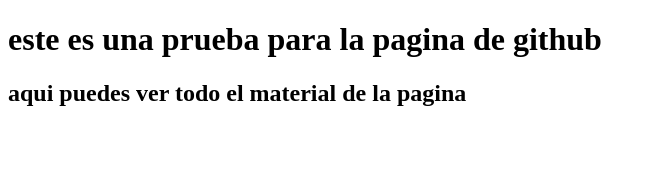
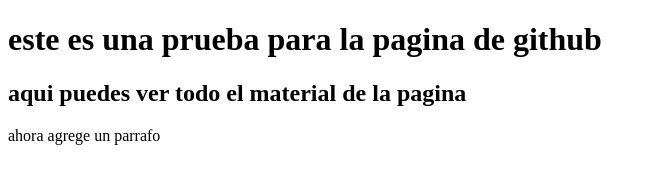
Before and after one commit to lazaroAlf/pagina-web, a plain HTML site: page index.html in a window 1280 px wide. Shown: the whole page, without its empty margins (0-656 px from the left). Drawn offline with Linux system fonts and the light colour scheme.

Commit message:
agrege un parrafo
agrege un parrafo para ver los cambios que no se han subido al sitio github

```diff
--- a/index.html
+++ b/index.html
@@ -7,5 +7,6 @@
     <body>
         <h1>este es una prueba para la pagina de github</h1>
         <h2>aqui puedes ver todo el material de la pagina</h2>
+        <p>ahora agrege un parrafo</p>
     </body>
 </html>
```
